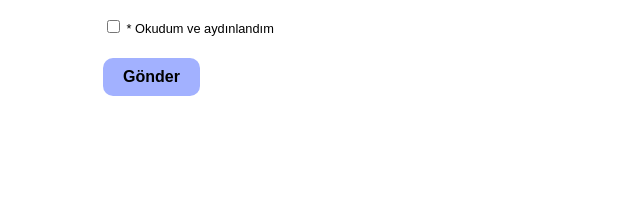
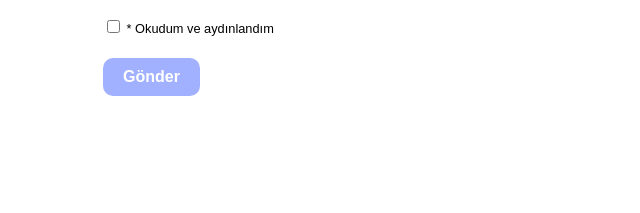
Before and after one commit to acikyazilimagi/deprem-io-frontend, a website: page iletisim.html in a window 1280 px wide. Shown: the part 786-999 px from the top of the page, 57-697 px from the left. Drawn offline with Linux system fonts and the light colour scheme; some packages are replaced by stand-ins of ours; a script that the page names is missing.

Commit message:
submit butonlarının text rengi beyaza çevrildi

```diff
--- a/assets/css/theme.css
+++ b/assets/css/theme.css
@@ -75,3 +75,7 @@ body[data-theme='dark'] .card {
   width: 32px;
   height: 32px;
 }
+
+body[data-theme='light'] [type='submit'] {
+  color: #fff !important;
+}
```
